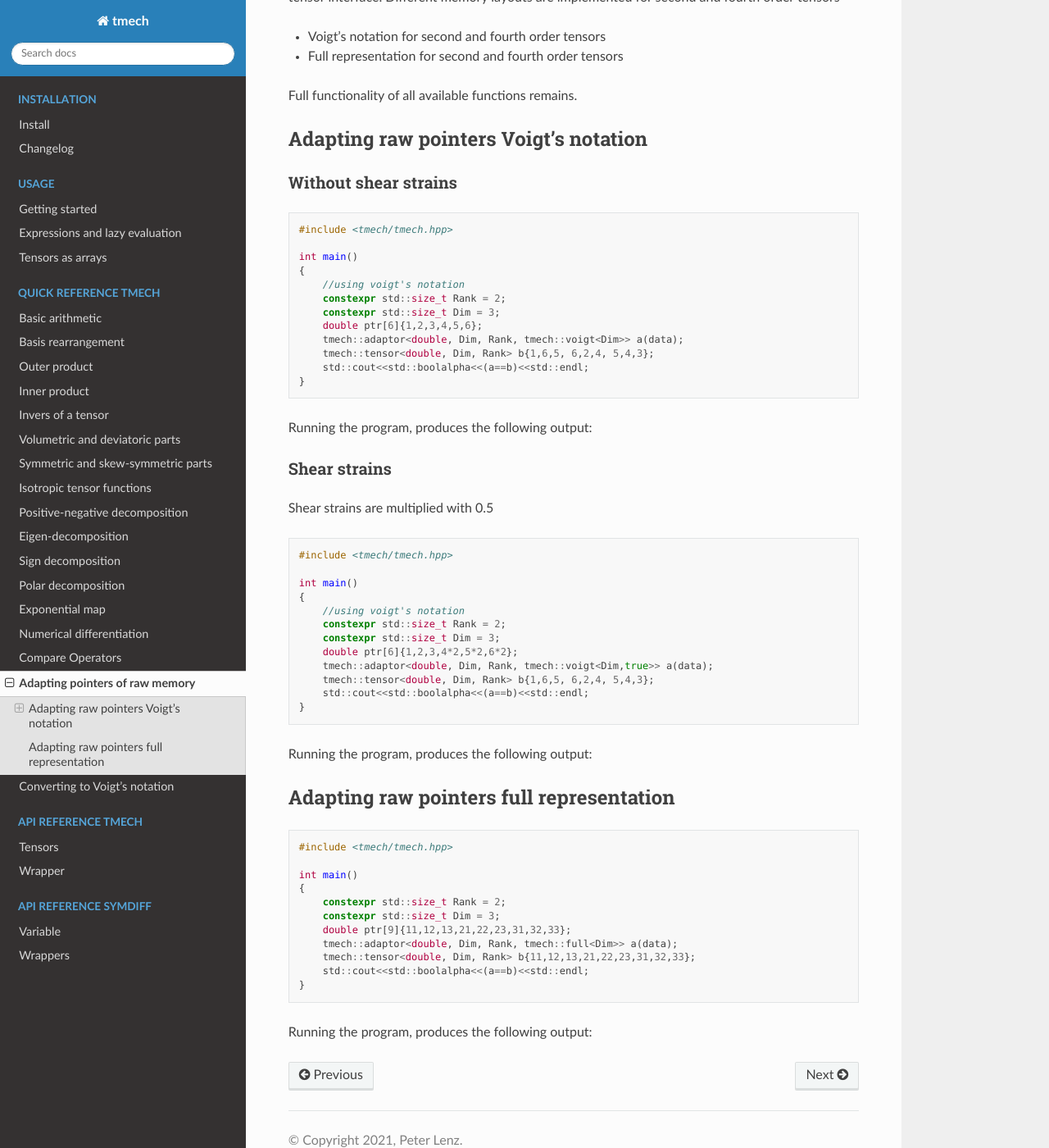
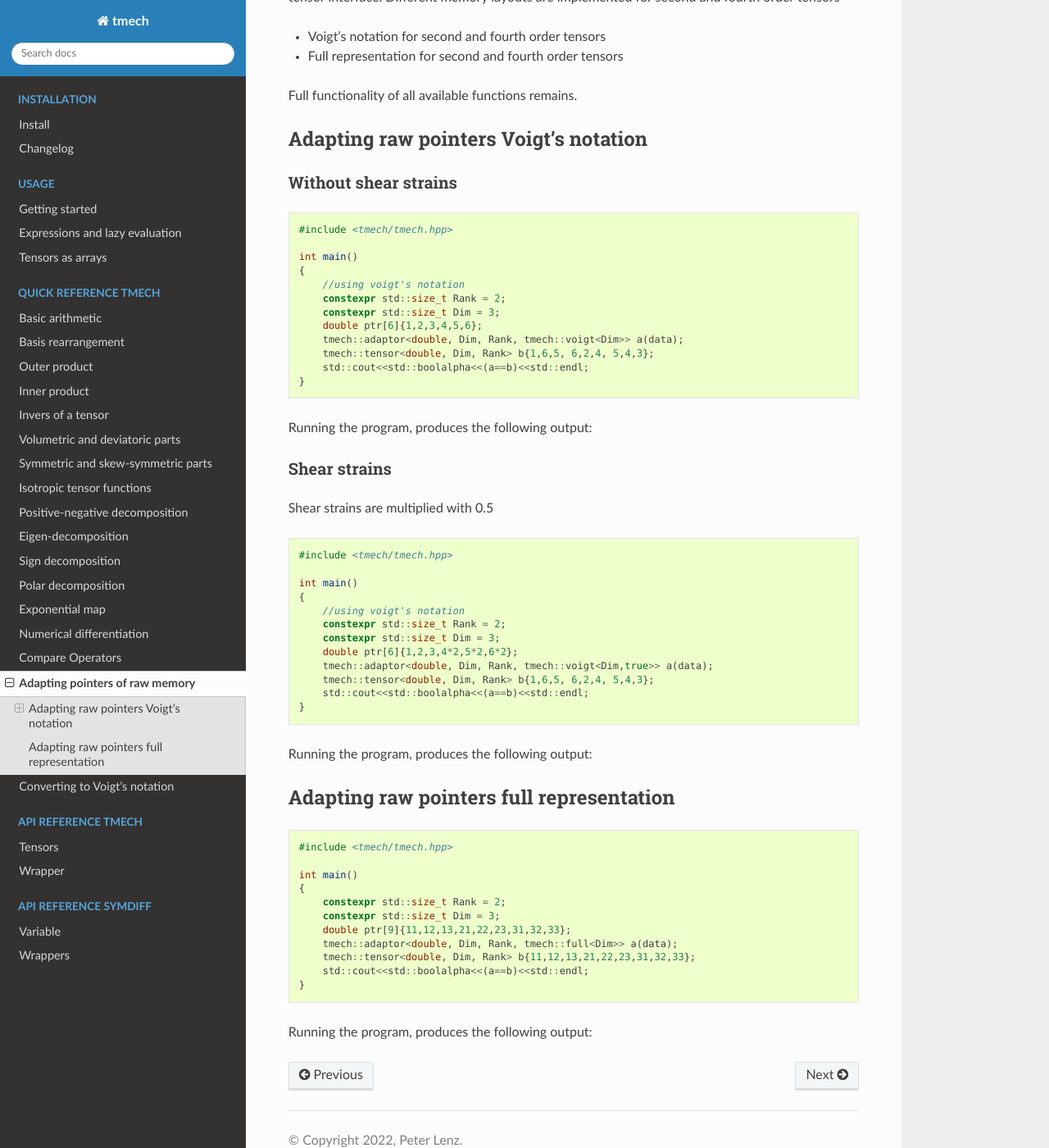
Before and after one commit to petlenz/tmech, a Sphinx documentation site: the page built from docs/sphinx/api/adaptor.rst, in a window 1280 px wide and 1400 px high, scrolled down 199 px. Shown: the whole window at 82% size. Built offline with Sphinx 7.4.7 and the Read the Docs theme 2.0.0, drawn with Linux system fonts in a browser that asks for light colours; formulas are drawn with MathJax 3; part of the change alters nothing that is shown.

Commit message:
initial commit

```diff
--- a/docs/sphinx/conf.py
+++ b/docs/sphinx/conf.py
@@ -1,33 +1,13 @@
-# Configuration file for the Sphinx documentation builder.
-#
-# This file only contains a selection of the most common options. For a full
-# list see the documentation:
-# https://www.sphinx-doc.org/en/master/usage/configuration.html
-
-# -- Path setup --------------------------------------------------------------
-
-# If extensions (or modules to document with autodoc) are in another directory,
-# add these directories to sys.path here. If the directory is relative to the
-# documentation root, use os.path.abspath to make it absolute, like shown here.
-#
-# import os
-# import sys
-# sys.path.insert(0, os.path.abspath('.'))
-#from sphinx.builders.html import StandaloneHTMLBuilder
-#import subprocess, os
-
-# Doxygen
-#subprocess.call('doxygen Doxyfile.in', shell=True)
-
-
+#!/usr/bin/env python3
+# -*- coding: utf-8 -*-
 
 import os
 import subprocess
 
 on_rtd = os.environ.get('READTHEDOCS', None) == 'True'
 
-#if on_rtd:
-subprocess.call('doxygen Doxyfile.in', shell=True)
+if on_rtd:
+    subprocess.call('cd ..; doxygen', shell=True)
 
 import sphinx_rtd_theme
 
@@ -35,41 +15,20 @@ html_theme = "sphinx_rtd_theme"
 
 html_theme_path = [sphinx_rtd_theme.get_html_theme_path()]
 
+#def setup(app):
+#    app.add_css_file("main_stylesheet.css")
 
-
-
-
-# -- Project information -----------------------------------------------------
-
+extensions = ['breathe']
+breathe_projects = { 'tmech': '_build/xml' }
+templates_path = ['_templates']
+html_static_path = ['_static']
+source_suffix = '.rst'
+master_doc = 'index'
 project = 'tmech'
-copyright = '2021, Peter Lenz'
+copyright = '2022, Peter Lenz'
 author = 'Peter Lenz'
 
-
-# -- General configuration ---------------------------------------------------
-
-# Add any Sphinx extension module names here, as strings. They can be
-# extensions coming with Sphinx (named 'sphinx.ext.*') or your custom
-# ones.
-extensions = [
-    'sphinx.ext.autodoc',
-    'sphinx.ext.intersphinx',
-    'sphinx.ext.autosectionlabel',
-    'sphinx.ext.todo',
-    'sphinx.ext.coverage',
-    #'sphinx.ext.mathjax',
-    'sphinx.ext.imgmath',
-    'sphinx.ext.ifconfig',
-    'sphinx.ext.viewcode',
-    'sphinx.ext.inheritance_diagram',
-    'breathe',
-    #'sphinxcontrib.bibtex',
-]
-
-bibtex_bibfiles = ['api/refs.bib']
-
-
-imgmath_image_format = 'svg'
+#html_logo = 'logo'
 
 imgmath_latex_preamble = r'''
  \newcommand{\inv}{^{-1}}
@@ -127,43 +86,137 @@ imgmath_latex_preamble = r'''
 \newcommand{\StressT}{\boldsymbol{\sigma}}
  '''
 
+
+exclude_patterns = []
+highlight_language = 'c++'
+pygments_style = 'sphinx'
+todo_include_todos = False
+htmlhelp_basename = 'tmechdoc'
+
+html_js_files = [
+    'goatcounter.js'
+]
+
+# Automatically link to numpy doc
+extensions += ['sphinx.ext.intersphinx']
+intersphinx_mapping = {
+    "numpy": ("https://numpy.org/doc/stable/", None),
+    "scipy": ("https://docs.scipy.org/doc/scipy/reference", None),
+}
+
+
+# Configuration file for the Sphinx documentation builder.
+#
+# This file only contains a selection of the most common options. For a full
+# list see the documentation:
+# https://www.sphinx-doc.org/en/master/usage/configuration.html
+
+# -- Path setup --------------------------------------------------------------
+
+# If extensions (or modules to document with autodoc) are in another directory,
+# add these directories to sys.path here. If the directory is relative to the
+# documentation root, use os.path.abspath to make it absolute, like shown here.
+#
+# import os
+# import sys
+# sys.path.insert(0, os.path.abspath('.'))
+#from sphinx.builders.html import StandaloneHTMLBuilder
+#import subprocess, os
+
+# Doxygen
+#subprocess.call('doxygen Doxyfile.in', shell=True)
+
+
+
+#import os
+#import subprocess
+
+#on_rtd = os.environ.get('READTHEDOCS', None) == 'True'
+
+#if on_rtd:
+#subprocess.call('doxygen Doxyfile.in', shell=True)
+
+#import sphinx_rtd_theme
+
+#html_theme = "sphinx_rtd_theme"
+
+#html_theme_path = [sphinx_rtd_theme.get_html_theme_path()]
+
+
+
+
+
+# -- Project information -----------------------------------------------------
+
+#project = 'tmech'
+#copyright = '2021, Peter Lenz'
+#author = 'Peter Lenz'
+
+
+# -- General configuration ---------------------------------------------------
+
+# Add any Sphinx extension module names here, as strings. They can be
+# extensions coming with Sphinx (named 'sphinx.ext.*') or your custom
+# ones.
+#extensions = [
+#    'sphinx.ext.autodoc',
+#    'sphinx.ext.intersphinx',
+#    'sphinx.ext.autosectionlabel',
+#    'sphinx.ext.todo',
+#    'sphinx.ext.coverage',
+#    #'sphinx.ext.mathjax',
+#    'sphinx.ext.imgmath',
+#    'sphinx.ext.ifconfig',
+#    'sphinx.ext.viewcode',
+#    'sphinx.ext.inheritance_diagram',
+#    'breathe',
+#    #'sphinxcontrib.bibtex',
+#]
+
+#bibtex_bibfiles = ['api/refs.bib']
+
+
+#imgmath_image_format = 'svg'
+
+
+
 #mathjax_config = {
 #    'extensions': ['tex2jax.js'],
 #    'jax': ['input/tex-full', 'output/HTML-CSS'],
 #}
 
 # Add any paths that contain templates here, relative to this directory.
-templates_path = ['_templates']
+#templates_path = ['_templates']
 
 # List of patterns, relative to source directory, that match files and
 # directories to ignore when looking for source files.
 # This pattern also affects html_static_path and html_extra_path.
-exclude_patterns = ['_build', 'Thumbs.db', '.DS_Store']
+#exclude_patterns = ['_build', 'Thumbs.db', '.DS_Store']
 
-highlight_language = 'c++'
+#highlight_language = 'c++'
 
 # -- Options for HTML output -------------------------------------------------
 
 # The theme to use for HTML and HTML Help pages.  See the documentation for
 # a list of builtin themes.
 #
-html_theme = 'sphinx_rtd_theme'
-html_theme_options = {
-    'canonical_url': '',
-    'analytics_id': '',  #  Provided by Google in your dashboard
-    'display_version': True,
-    'prev_next_buttons_location': 'bottom',
-    'style_external_links': False,
-
-    'logo_only': False,
+#html_theme = 'sphinx_rtd_theme'
+#html_theme_options = {
+#    'canonical_url': '',
+#    'analytics_id': '',  #  Provided by Google in your dashboard
+#    'display_version': True,
+#    'prev_next_buttons_location': 'bottom',
+#    'style_external_links': False,
+#
+#    'logo_only': False,#
 
     # Toc options
-    'collapse_navigation': True,
-    'sticky_navigation': True,
-    'navigation_depth': 4,
-    'includehidden': True,
-    'titles_only': False
-}
+#    'collapse_navigation': True,
+#    'sticky_navigation': True,
+#    'navigation_depth': 4,
+#    'includehidden': True,
+#    'titles_only': False
+#}
 # html_logo = ''
 # github_url = ''
 # html_baseurl = ''
@@ -171,17 +224,17 @@ html_theme_options = {
 # Add any paths that contain custom static files (such as style sheets) here,
 # relative to this directory. They are copied after the builtin static files,
 # so a file named "default.css" will overwrite the builtin "default.css".
-html_static_path = ['_static']
+#html_static_path = ['_static']
 
-master_doc = 'index'
+#master_doc = 'index'
 
 
 # -- Breathe configuration -------------------------------------------------
 
-breathe_projects = {
-	"tmech": "_build/xml/"
-}
-breathe_default_project = "tmech"
-breathe_default_members = ('members', 'undoc-members')
+#breathe_projects = {
+#	"tmech": "_build/xml/"
+#}
+#breathe_default_project = "tmech"
+#breathe_default_members = ('members', 'undoc-members')
 #breathe_default_function_domain = "cpp"
 #breathe_domain_by_extension = {"c": "c", "h": "c"}
```
